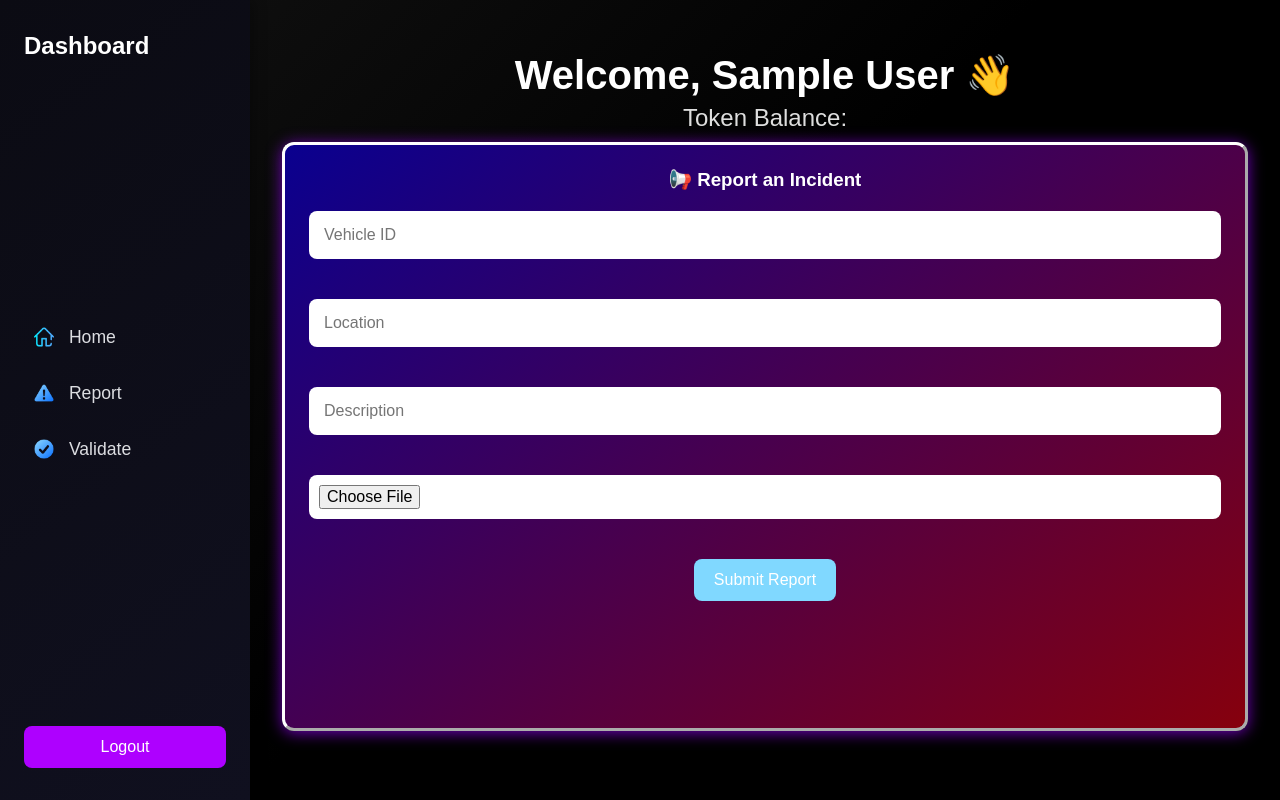
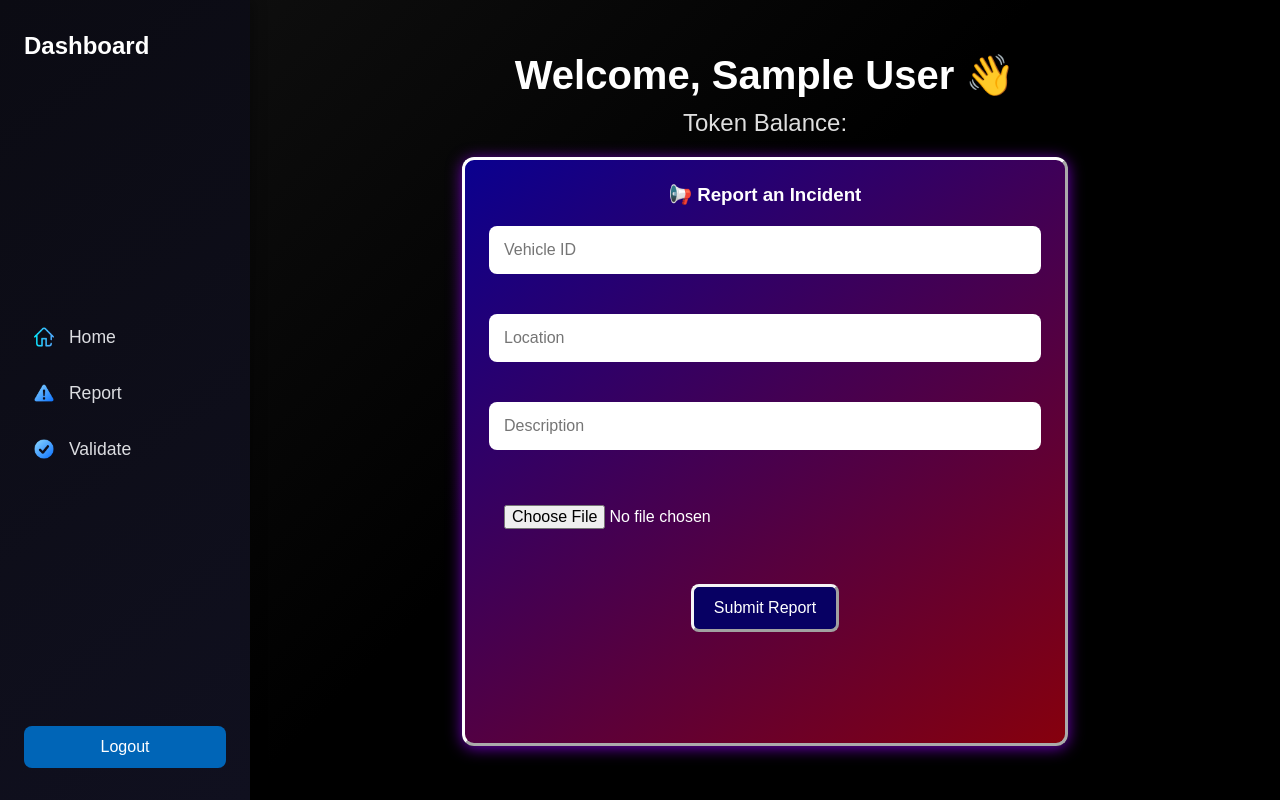
Before and after one commit to PRANIT4166/Truestore, a React (Vite) app in the folder frontend/: page /report in a window 1280 px wide. Built offline with nearby package versions, Linux system fonts and the light colour scheme; no server answers; sample sign-in values are in the browser's storage.

Commit message:
design improvements

```diff
--- a/frontend/src/components/Valideate.tsx
+++ b/frontend/src/components/Valideate.tsx
@@ -113,9 +113,9 @@ const Validate = () => {
                   <button className="fetch-btn" onClick={() => fetchVids(report.file_hash)}>
                     🔍 Fetch Evidence
                   </button>
-                  <p className="vec"><strong>Vehicle:</strong> {report.metadata.vehicle}</p>
-                  <p className="loc"><strong>Location:</strong> {report.metadata.loc}</p>
-                  <p className="desc"><strong>Description:</strong> {report.metadata.desc}</p>
+                  <p className="vec"><strong>Vehicle: </strong> {report.metadata.vehicle}</p>
+                  <p className="loc"><strong>Location: </strong> {report.metadata.loc}</p>
+                  <p className="desc"><strong>Description: </strong> {report.metadata.desc}</p>
 
                   {/* Validation Buttons ✅❌  */}
                   <div className="validation-buttons">
--- a/frontend/src/styles.css
+++ b/frontend/src/styles.css
@@ -28,7 +28,7 @@ body {
 
 /* 🎭 Login Box */
 .login-container {
-  background: linear-gradient(145deg, #252542, #3a3a80);
+  background: linear-gradient(0deg, #252542, #3a3a80);
   padding: 3rem;
   border-radius: 20px;
   box-shadow: 0 4px 12px rgba(0, 0, 0, 0.5);
@@ -41,7 +41,7 @@ body {
 .login-container h2 {
   font-size: 2.5rem;
   font-weight: 700;
-  color: #d042c9;
+  color: #d000ff;
 }
 
 /* 🔤 Subtext */
@@ -49,6 +49,7 @@ body {
   font-size: 1.1rem;
   color: #e5e5e5;
   margin-bottom: 25px;
+  margin-top: 5px;
 }
 
 /* 🎯 Google Login Button */
@@ -59,7 +60,7 @@ body {
   background: white;
   border: 1px solid rgba(255, 118, 136, 0.5);
   border-radius: 24px;
-  padding: 12px 22px;
+  padding: 8px 15px;
   cursor: pointer;
   box-shadow: 0 3px 6px rgba(0, 0, 0, 0.2);
   transition: all 0.3s ease-in-out;
@@ -68,8 +69,8 @@ body {
 }
 
 .google-btn img {
-  width: 22px;
-  margin-right: 12px;
+  width: 35px;
+  margin-right: 10px;
 }
 
 .google-btn span {
@@ -167,7 +168,7 @@ body {
   transition: all 0.3s ease-in-out;
 }
 .card {
-  background: linear-gradient(145deg, #0a008f, #86000d);
+  background: linear-gradient(125deg, #0d0043, #3f0000);
   padding: 1.5rem;
   border-radius: 12px;
   border-style: outset;
@@ -175,7 +176,7 @@ body {
   height: 370%;
 
 
-  box-shadow: 0 2px 15px rgba(153, 0, 255, 0.719);
+  box-shadow: 0 2px 15px rgba(0, 0, 0, 0.719);
   text-align: center;
   transition: all 0.3s ease-in-out;
 }
@@ -186,10 +187,10 @@ body {
   border-style: outset;
   border-color: #ffffff;
   height: 80%;
-
-
-
   box-shadow: 0 2px 15px rgba(153, 0, 255, 0.719);
+  margin-left: 180px;
+  margin-right: 180px;
+  margin-top: 10px;
   text-align: center;
   transition: all 0.3s ease-in-out;
 }
@@ -203,18 +204,15 @@ body {
   font : "Arial"
 }
 
-/* 📎 File Upload */
-.card-report input[type="file"] {
-  background: white;
-  padding: 10px;
-  cursor: pointer;
-}
+
+
 
 /* 🚀 Submit Button */
 .submit-btn {
-  background-color: #80d8ff;
+  background-color: #070063;
   color: rgb(255, 255, 255);
-  border: none;
+  border: whitesmoke;
+  border-style: outset;
   padding: 12px 20px;
   font-size: 16px;
   border-radius: 8px;
@@ -224,7 +222,7 @@ body {
 }
 
 .submit-btn:hover {
-  background-color: #ff4268;
+  background-color: #4500db;
 }
 
 /* Card Hover Effect */
@@ -234,7 +232,7 @@ body {
 
 /* 🟣 Logout Button */
 .logout-btn {
-  background: #ae00ff;
+  background: #0065b7;
   color: white;
   border: none;
   padding: 12px;
@@ -246,7 +244,7 @@ body {
 }
 
 .logout-btn:hover {
-  background: #e7005c;
+  background: #002369;
 }
 
 /* 🔥 Fade-in Animation */
@@ -289,19 +287,19 @@ body {
 .welcome-container p.email {
   font-size: 1.5rem;
   color: #dedede; /* Light gray for subtle look */
-  margin-top: 5px;
+  margin-top: 10px;
 }
 .welcome-container p.token {
   font-size: 1.5rem;
   color: #dedede; /* Light gray for subtle look */
-  margin-top: 5px;
+  margin-top: 10px;
   padding-bottom: 10px;
 }
 
 /* 📊 Overview Text */
 .welcome-container p.overview {
   font-size: 2rem;
-  color: #aa00ff; /* Pinkish tone */
+  color: #ffc400; /* Pinkish tone */
   margin-top: 10px;
   font-weight: 500;
 }
@@ -337,14 +335,14 @@ body {
 .validate-card:nth-child(n+1) {
   z-index: 1; /* ✅ Keeps them below overlapping cards */
   margin-top: 0;
-  height: 120%;
+  height: 115%;
 }
 
 /* 📝 Allow Lower Cards to Overlap */
 .validate-card:nth-child(n+4) {
   position: relative;
   z-index: 1;
-  margin-top: -120px;
+  margin-top: -130px;
   height: 190%;                    /* ✅ Pulls cards upwards to overlap */
   transition: transform 0.3s ease-in-out;
 }
@@ -486,18 +484,22 @@ body {
 /* 🔍 Fetch Video Button */
 .fetch-btn {
   display: block;
-  background-color: #28a745;
+  background-color: #00000087;
   color: white;
   padding: 10px;
   border-radius: 5px;
   text-align: center;
   margin: 10px auto;
+  margin-top: 30px;
+  margin-bottom: 30px;
   width: 80%;
   font-weight: bold;
-  border: none;
+  border: rgb(181, 181, 181);
+  border-style:ridge;
   cursor: pointer;
 }
 
 .fetch-btn:hover {
-  background-color: #218838;
+  background-color: #afafaf;
+  color: #000000;
 }
```
